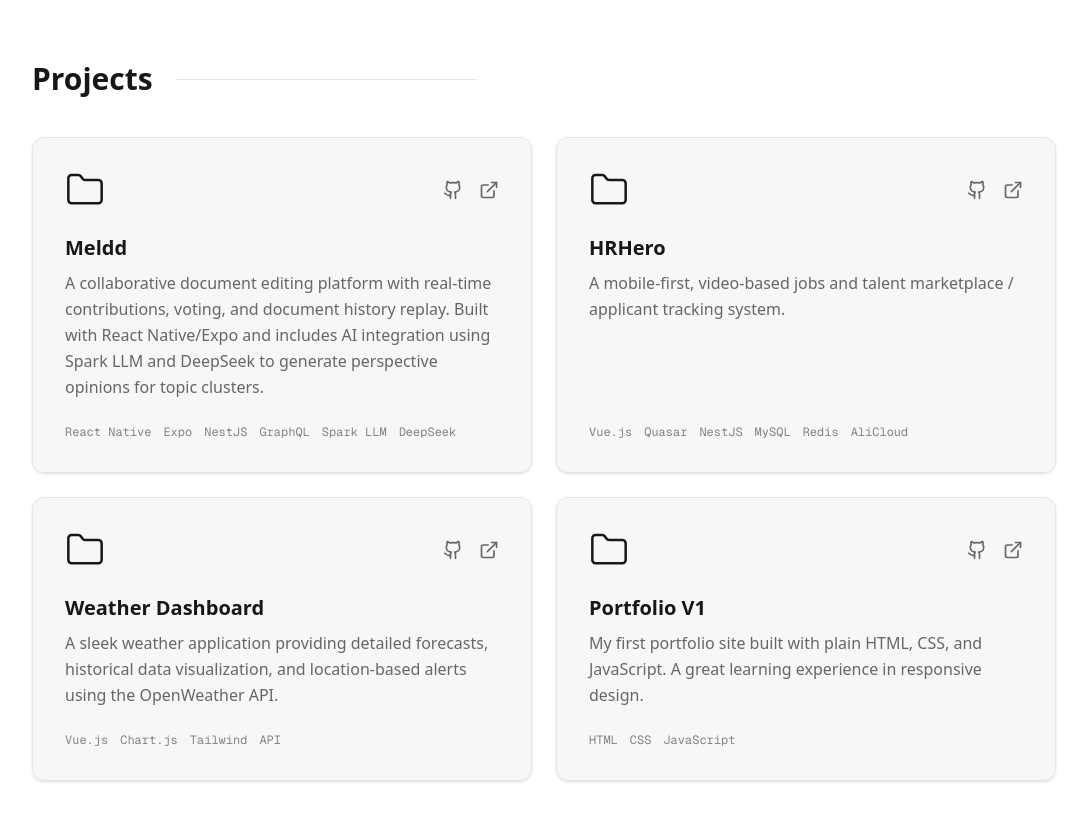
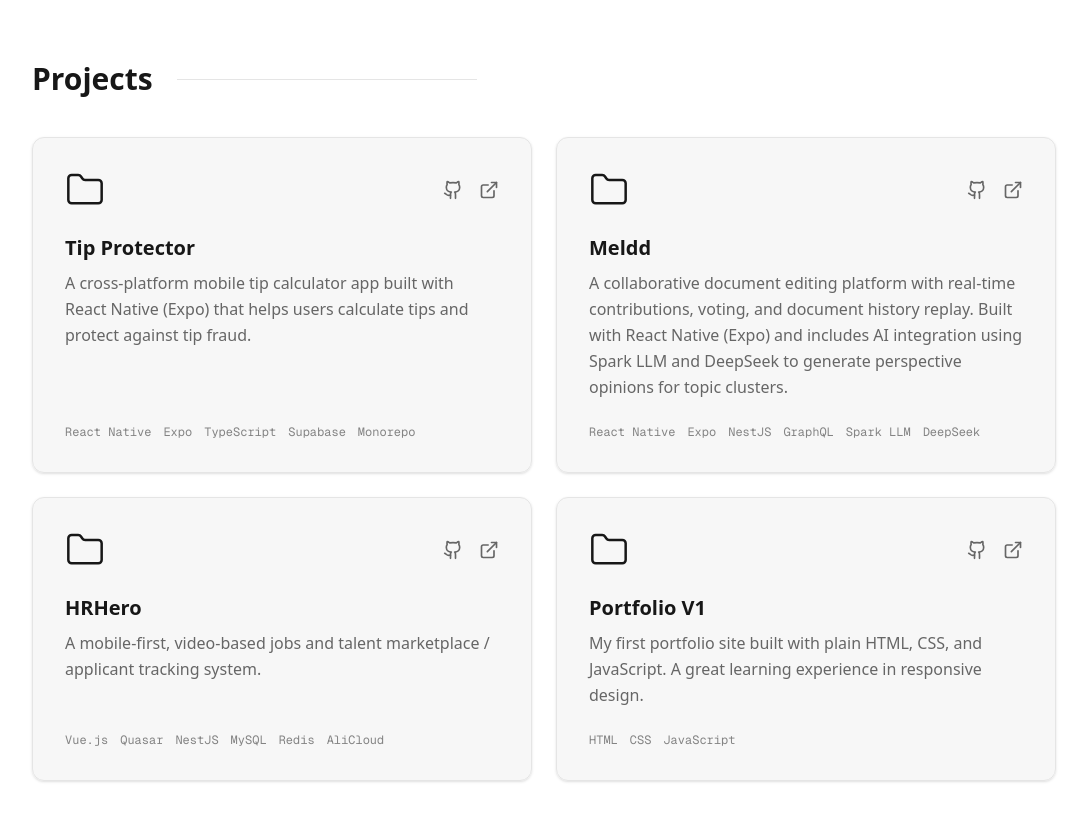
Before and after one commit to leotaozeng/leozeng.tech, a Next.js app: page / in a window 1280 px wide. Shown: the part 2040-2861 px from the top of the page, without its empty margins (96-1183 px from the left). Built offline with nearby package versions, Linux system fonts and the light colour scheme.

Commit message:
feat: add new project 'Tip Protector' and remove 'Weather Dashboard' from Projects component

```diff
--- a/src/components/Projects.tsx
+++ b/src/components/Projects.tsx
@@ -1,13 +1,21 @@
 'use client'
-import React from 'react'
+
 import { motion } from 'framer-motion'
 import { ExternalLink, Github, Folder } from 'lucide-react'
 
 const projects = [
   {
+    title: 'Tip Protector',
+    description:
+      'A cross-platform mobile tip calculator app built with React Native (Expo) that helps users calculate tips and protect against tip fraud.',
+    tech: ['React Native', 'Expo', 'TypeScript', 'Supabase', 'Monorepo'],
+    github: 'https://github.com/10thave-labs',
+    external: 'https://tipprotector.app',
+  },
+  {
     title: 'Meldd',
     description:
-      'A collaborative document editing platform with real-time contributions, voting, and document history replay. Built with React Native/Expo and includes AI integration using Spark LLM and DeepSeek to generate perspective opinions for topic clusters.',
+      'A collaborative document editing platform with real-time contributions, voting, and document history replay. Built with React Native (Expo) and includes AI integration using Spark LLM and DeepSeek to generate perspective opinions for topic clusters.',
     tech: ['React Native', 'Expo', 'NestJS', 'GraphQL', 'Spark LLM', 'DeepSeek'],
     github: 'https://github.com/TheProlog',
     external: 'https://app.meldd.com',
@@ -19,14 +27,6 @@ const projects = [
     tech: ['Vue.js', 'Quasar', 'NestJS', 'MySQL', 'Redis', 'AliCloud'],
     github: 'https://github.com/hrhero-seekr',
     external: 'https://hrheroapp.com/',
-  },
-  {
-    title: 'Weather Dashboard',
-    description:
-      'A sleek weather application providing detailed forecasts, historical data visualization, and location-based alerts using the OpenWeather API.',
-    tech: ['Vue.js', 'Chart.js', 'Tailwind', 'API'],
-    github: '#',
-    external: '#',
   },
   {
     title: 'Portfolio V1',
```
